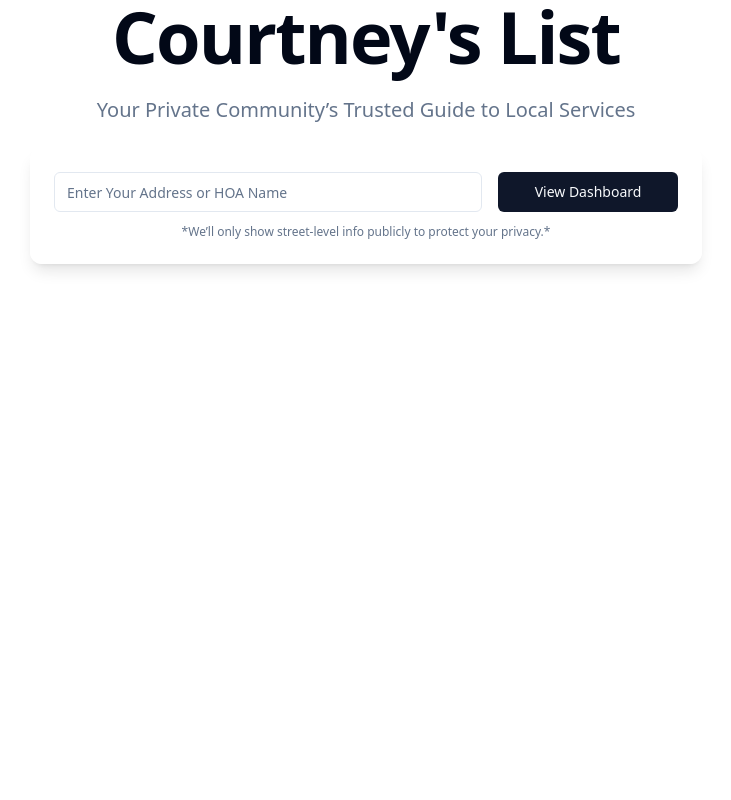
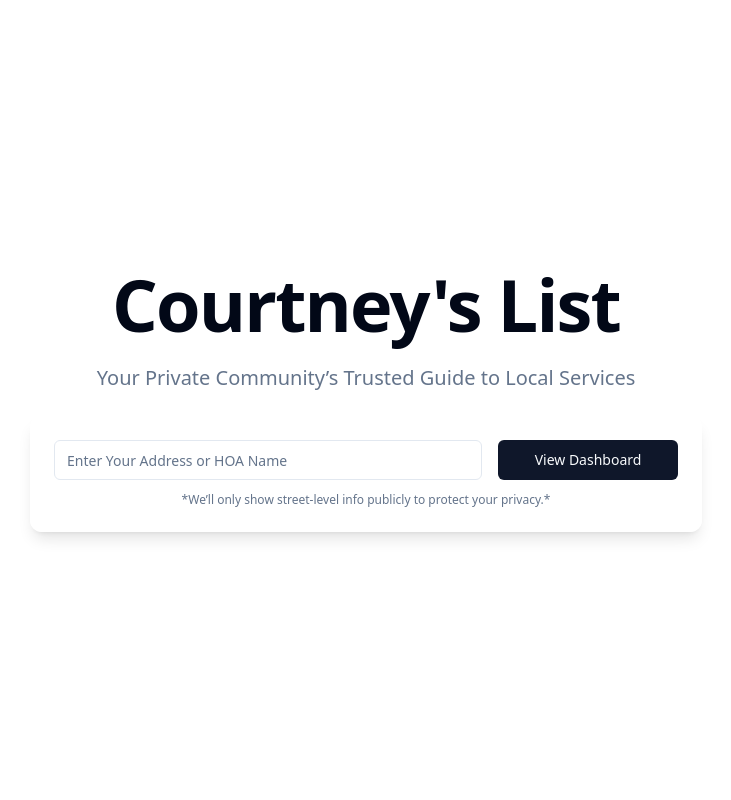
Before and after one commit to db192penny/courtneys-list-02184, a React (Vite) app: page / in a window 1280 px wide. Shown: the top 800 px of the page, without its empty margins (274-1005 px from the left). Built offline with nearby package versions, Linux system fonts and the light colour scheme.

Commit message:
Fix: Center hero content and improve background visibility
Adjusted hero section to vertically center content and darkened the background overlay for better image visibility and text contrast.

```diff
--- a/src/pages/Index.tsx
+++ b/src/pages/Index.tsx
@@ -39,17 +39,17 @@ const Index = () => {
         canonical={canonical}
       />
 
-      <section className="relative min-h-[80vh] md:min-h-screen overflow-hidden px-6">
+      <section className="relative min-h-screen overflow-hidden px-6 grid place-items-center">
         <div
           className="absolute inset-0 -z-10 bg-cover bg-center"
           style={{ backgroundImage: `url(${heroCommunity})` }}
           aria-hidden="true"
         />
         <div
-          className="absolute inset-0 -z-10 bg-gradient-to-b from-background/70 via-background/40 to-background/90"
+          className="absolute inset-0 -z-10 bg-gradient-to-b from-background/40 via-background/20 to-background/70"
           aria-hidden="true"
         />
-        <div className="max-w-3xl w-full text-center space-y-6 mx-auto">
+        <div className="relative z-10 max-w-3xl w-full text-center space-y-6 mx-auto">
           <h1 className="text-5xl md:text-7xl font-bold tracking-tight">Courtney's List</h1>
           <p className="text-xl text-muted-foreground">Your Private Community’s Trusted Guide to Local Services</p>
 
```
